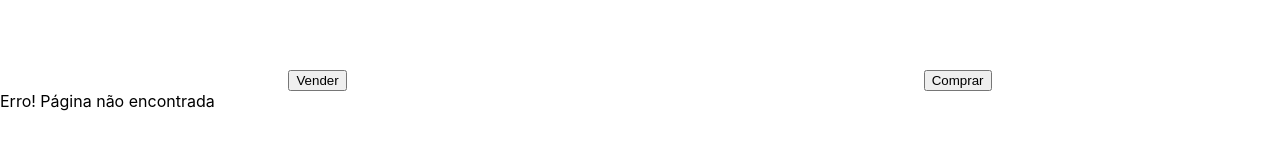
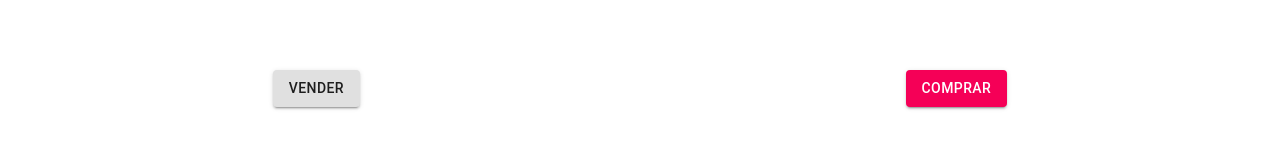
Before and after one commit to future4code/dumont-marketplace8, a React (Create React App) app: page / in a window 1280 px wide. Shown: the part 546-696 px from the top of the page. Built offline with nearby package versions, Linux system fonts and the light colour scheme.

Commit message:
add component home e seus botoes de ir para compras e ir vender funcionarem

```diff
--- a/src/App.js
+++ b/src/App.js
@@ -2,13 +2,80 @@ import { render } from '@testing-library/react';
 import React from 'react'
 import { AppContainer } from './components/AppContainer'
 import  Home  from './components/Home'
+import styled from "styled-components";
+import Buy from './components/Buy/Buy';
+import  Sell  from './components/Sell/Sell';
 
-function App() {
 
-	return (
-        // <AppContainer />
-		<Home/>
-	)
+const Header =styled.div`
+    background-color:#fffcef;
+    padding: 1em;
+
+
+`
+const ImgLogo =styled.img`
+   width:15em;
+`
+
+const Section = styled.div`
+  height: 50vh;
+  display: flex;
+  justify-content: center;
+  align-items: center;
+  color: #42424e;
+
+`
+const Buttons = styled.div`
+  display: flex;
+  justify-content: space-around;
+  align-items: center;
+  `
+
+
+
+class App extends React.Component {
+
+	state = {
+        currentScreen: "home"
+    };
+
+    goShopping = () => {
+        this.setState({ currentScreen: "sell" });
+    };
+
+    goSelling = () => {
+        this.setState({ currentScreen: "buy" });
+	};
+
+	goBackHome = () => {
+		this.setState ({currentScreen: "home"})
+	}
+
+    render() {
+
+        const screenUpdate = () => {
+            switch (this.state.currentScreen){
+				case "home":
+					return <Home sellButton ={this.goSelling} shopButton ={this.goShopping} />
+
+                case "buy":
+                    return <Buy/>;
+
+                case "sell":
+                    return <Sell/>;
+
+                default:
+                    return <div>Erro! Página não encontrada</div>;
+            }
+		}
+
+		return(
+			<div>
+				{screenUpdate()}
+			</div>
+		)
+		}
 }
 
+
 export default App
--- a/src/components/Home.js
+++ b/src/components/Home.js
@@ -30,29 +30,7 @@ const Buttons = styled.div`
   `
 
 class Home extends React.Component {
-    state = {
-        currentScreen: "home"
-    };
-
-    goShopping = () => {
-        this.setState({ currentScreen: "sell" });
-    };
-
-    goSelling = () => {
-        this.setState({ currentScreen: "buy" });
-    };
-
-    render() {
-        const screenUpdate = () => {
-            switch (this.state.currentScreen){
-                case "buy":
-                    return <Buy/>;
-                case "sell":
-                    return <Sell/>;
-                default:
-                    return <div>Erro! Página não encontrada</div>;
-            }
-        };
+    render (){
 
         return(
             <div>
@@ -63,21 +41,15 @@ class Home extends React.Component {
                     <b>O que você deseja fazer?</b>
                 </Section>
                 <Buttons>
-                    {/* <Button variant="contained" color="tercery" onClick = {this.goShopping}>
+                    <Button variant="contained" color="tercery" onClick = {this.props.sellButton}>
                         Vender
                     </Button>
-                    <Button variant="contained" color="secondary" onClick = {this.goSelling} >
+                    <Button variant="contained" color="secondary" onClick = {this.props.shopButton} >
                         Comprar
-                    </Button> */}
-                     <button onClick = {this.goShopping}>
-                        Vender
-                    </button>
-                    <button onClick = {this.goSelling} >
-                        Comprar
-                    </button>
+                    </Button>
                 </Buttons>
 
-                {screenUpdate()}
+
 
             </div>
         );
```
